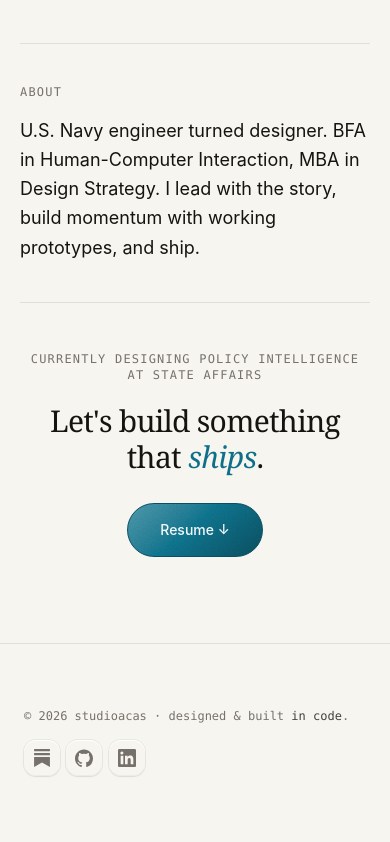
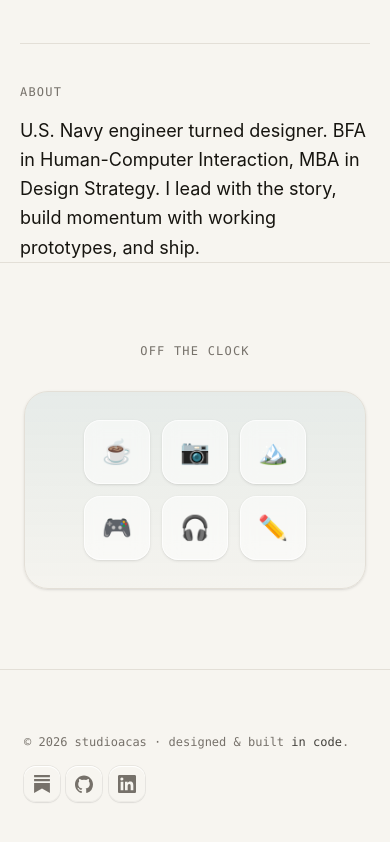
Before and after one commit to acaspx/portfolio-chops, a Next.js app: page / in a window 390 px wide. Shown: the part 3107-3949 px from the top of the page. Built offline with nearby package versions, Linux system fonts and the light colour scheme.

Commit message:
Replace closing CTA with Off the clock bubble card (desktop + mobile)

```diff
--- a/app/page.tsx
+++ b/app/page.tsx
@@ -4,6 +4,7 @@ import Reveal from "@/components/Reveal";
 import SideProjects from "@/components/SideProjects";
 import Experience from "@/components/Experience";
 import MobileHome from "@/components/MobileHome";
+import EnjoyBubbles from "@/components/EnjoyBubbles";
 import { works } from "@/content/works";
 
 export default function Home() {
@@ -38,26 +39,7 @@ export default function Home() {
 
         <Experience />
 
-        <section aria-label="Contact" className="border-t border-line">
-          <div className="mx-auto max-w-5xl px-6 py-24 text-center">
-            <Reveal>
-              <p className="font-mono text-xs uppercase tracking-widest text-muted">
-                Currently designing policy intelligence at State Affairs
-              </p>
-              <h2 className="mt-6 font-serif text-4xl sm:text-5xl font-medium tracking-tight">
-                Let&apos;s build something that <em className="text-accent">ships</em>.
-              </h2>
-              <a
-                href="/resume.pdf"
-                target="_blank"
-                rel="noopener noreferrer"
-                className="mt-10 inline-block rounded-full cta-metal px-8 py-4 text-sm font-medium transition-transform hover:scale-[1.03] active:scale-[0.98]"
-              >
-                Resume ↓
-              </a>
-            </Reveal>
-          </div>
-        </section>
+        <EnjoyBubbles />
       </div>
     </>
   );
--- /dev/null
+++ b/components/EnjoyBubbles.tsx
@@ -0,0 +1,45 @@
+// PLACEHOLDERS - swap these for Anton's real interests (emoji + short label).
+const enjoy = [
+  { icon: "☕", label: "Coffee" },
+  { icon: "📷", label: "Photography" },
+  { icon: "🏔️", label: "The outdoors" },
+  { icon: "🎮", label: "Games" },
+  { icon: "🎧", label: "Music" },
+  { icon: "✏️", label: "Sketching" },
+];
+
+/**
+ * A light "off the clock" card of frosted-glass bubbles. Each rests as an icon
+ * and expands into a teal pill revealing the label on hover. Pure CSS hover,
+ * no JS. Replaces the closing CTA on the home page.
+ */
+export default function EnjoyBubbles() {
+  return (
+    <section aria-label="Things I enjoy" className="border-t border-line">
+      <div className="mx-auto max-w-5xl px-6 py-20 sm:py-24">
+        <p className="text-center font-mono text-xs uppercase tracking-widest text-muted">
+          Off the clock
+        </p>
+        <div className="mx-auto mt-8 max-w-3xl rounded-3xl border border-line bg-gradient-to-b from-accent/[0.07] to-accent/[0.01] p-7 shadow-sm sm:p-12">
+          <ul className="flex flex-wrap items-center justify-center gap-3 sm:gap-4">
+            {enjoy.map((e) => (
+              <li key={e.label}>
+                <div className="group inline-flex h-16 items-center overflow-hidden rounded-2xl border border-white/70 bg-white/50 shadow-sm backdrop-blur transition-all duration-300 ease-out hover:bg-accent hover:px-5 hover:shadow-md">
+                  <span
+                    aria-hidden
+                    className="grid h-16 w-16 shrink-0 place-items-center text-2xl transition-all duration-300 ease-out group-hover:w-0 group-hover:opacity-0"
+                  >
+                    {e.icon}
+                  </span>
+                  <span className="max-w-0 overflow-hidden whitespace-nowrap text-sm font-medium text-paper opacity-0 transition-all duration-300 ease-out group-hover:max-w-[12rem] group-hover:opacity-100">
+                    {e.label}
+                  </span>
+                </div>
+              </li>
+            ))}
+          </ul>
+        </div>
+      </div>
+    </section>
+  );
+}
--- a/components/MobileHome.tsx
+++ b/components/MobileHome.tsx
@@ -1,6 +1,7 @@
 import Link from "next/link";
 import AsteriskMark from "@/components/AsteriskMark";
 import AppStoreBadge from "@/components/AppStoreBadge";
+import EnjoyBubbles from "@/components/EnjoyBubbles";
 import { works } from "@/content/works";
 import type { Work } from "@/components/WorkCard";
 
@@ -57,7 +58,8 @@ function MobileCard({ w }: { w: Work }) {
  */
 export default function MobileHome() {
   return (
-    <div className="px-5 pb-20">
+    <>
+      <div className="px-5">
       {/* Hero */}
       <section className="pb-10 pt-12">
         <AsteriskMark className="h-12 w-12 text-ink" />
@@ -166,23 +168,8 @@ export default function MobileHome() {
         </p>
       </section>
 
-      {/* Contact */}
-      <section className="mt-10 border-t border-line pt-12 text-center">
-        <p className="font-mono text-xs uppercase tracking-widest text-muted">
-          Currently designing policy intelligence at State Affairs
-        </p>
-        <h2 className="mt-5 font-serif text-3xl font-medium tracking-tight">
-          Let&apos;s build something that <em className="text-accent">ships</em>.
-        </h2>
-        <a
-          href="/resume.pdf"
-          target="_blank"
-          rel="noopener noreferrer"
-          className="mt-7 inline-block rounded-full cta-metal px-8 py-4 text-sm font-medium transition-transform active:scale-[0.98]"
-        >
-          Resume ↓
-        </a>
-      </section>
-    </div>
+      </div>
+      <EnjoyBubbles />
+    </>
   );
 }
```
Also changed, not shown: 1 other file (tests, documents, lock files or other folders).
